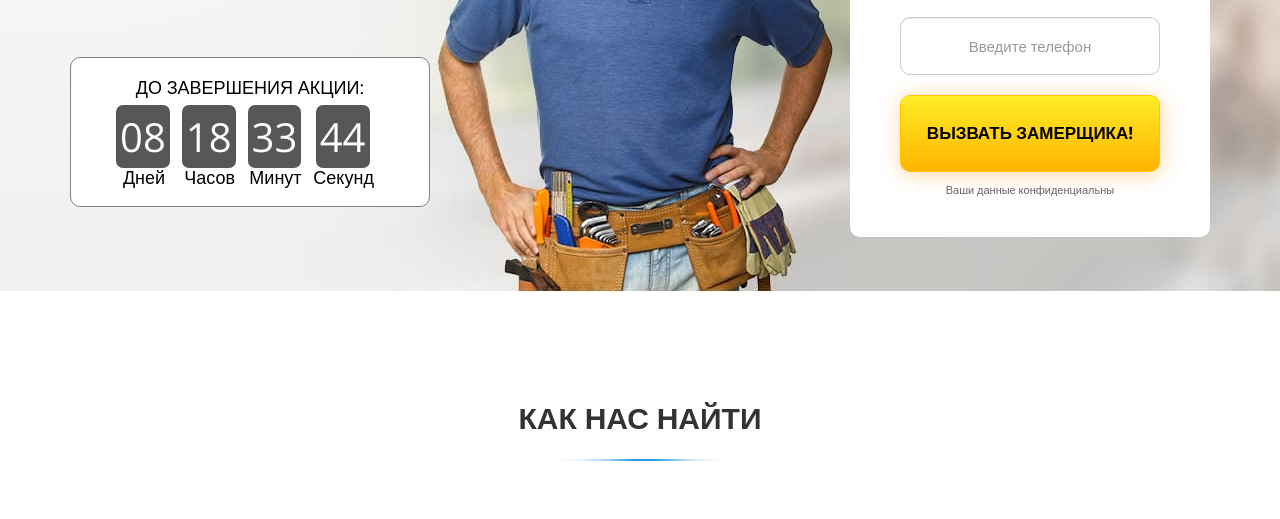
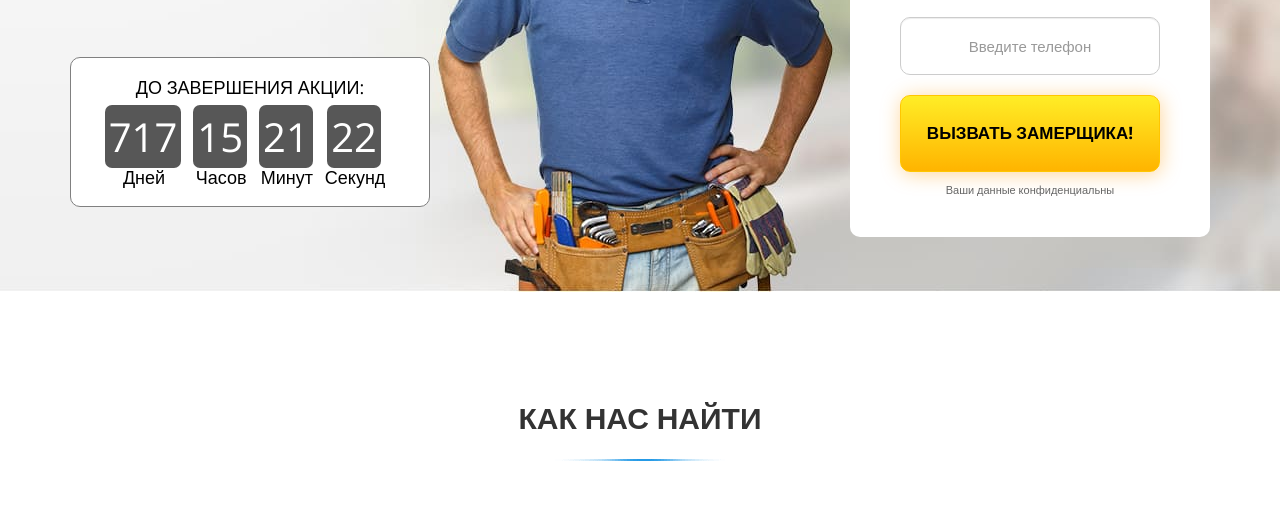
Before and after one commit to stupendusmagneficus/portfolio-js-window, a website with bundled scripts: page src/index.html in a window 1280 px wide. Shown: the part 5213-5732 px from the top of the page. Built offline with nearby package versions, Linux system fonts and the light colour scheme.

Commit message:
step 5, timer is done

```diff
--- a/gulpfile.js
+++ b/gulpfile.js
@@ -4,8 +4,7 @@ const gulp = require("gulp");
 const webpack = require("webpack-stream");
 const browsersync = require("browser-sync");
 
-/* const dist = "./dist/"; */
-const dist = "/Applications/MAMP/htdocs/test";
+const dist = "./dist/";
 
 gulp.task("copy-html", () => {
     return gulp.src("./src/index.html")
--- a/src/js/main.js
+++ b/src/js/main.js
@@ -3,12 +3,15 @@ import modals from './modules/modals';
 import tabs from './modules/tabs';
 import forms from './modules/forms';
 import changeModalState from './modules/changeModalState';
+import timer from './modules/timer';
 
 window.addEventListener('DOMContentLoaded', ()=> {
     'use strict';
 
     let modalState = {};
+    let deadline = '2023-02-01';
 
+    timer('.timer1', deadline);
     changeModalState(modalState);
     modals();
     tabs('.glazing_slider ', '.glazing_block', '.glazing_content', 'active');
--- /dev/null
+++ b/src/js/modules/timer.js
@@ -0,0 +1,59 @@
+
+const timer = (id, deadline) => {
+    const addZero = (num) => {
+        if (num <= 9) {
+            return '0' + num;
+        }else {
+            return num;
+        }
+    };
+
+    const getTimeRemaining = (endtime) => {
+        const t = Date.parse(endtime) - Date.parse(new Date()),
+              seconds = Math.floor((t / 1000) % 60),
+              minutes = Math.floor((t / 1000/60) % 60),
+              hours = Math.floor((t / (1000 * 60 * 60) % 24)),
+              days = Math.floor((t / (1000 * 60 * 60 * 24)));
+
+        return {
+            "total": t,
+            "days": days,
+            "hours": hours,
+            "minutes": minutes,
+            "seconds": seconds
+        };
+    };
+
+    const setClock = (selector, endtime) => {
+        const timer = document.querySelector(selector),
+              days = document.querySelector('#days'),
+              hours = document.querySelector('#hours'),
+              minutes = document.querySelector('#minutes'),
+              seconds = document.querySelector('#seconds'),
+              timeInterval = setInterval(updateClock, 1000);
+
+        updateClock();
+
+        function updateClock() {
+            const t = getTimeRemaining(endtime);
+
+            days.textContent = addZero(t.days);
+            hours.textContent = addZero(t.hours);
+            minutes.textContent = addZero(t.minutes);
+            seconds.textContent = addZero(t.seconds);
+
+            if (t.total <= 0) {
+            days.textContent = "00";
+            hours.textContent = "00";
+            minutes.textContent = "00";
+            seconds.textContent = "00";
+
+            clearInterval(timeInterval);
+            }
+        }
+    };
+
+    setClock(id, deadline);
+};
+
+export default timer;
```
Also changed, not shown: dist/index.html, dist/script.js, 1 other file.
